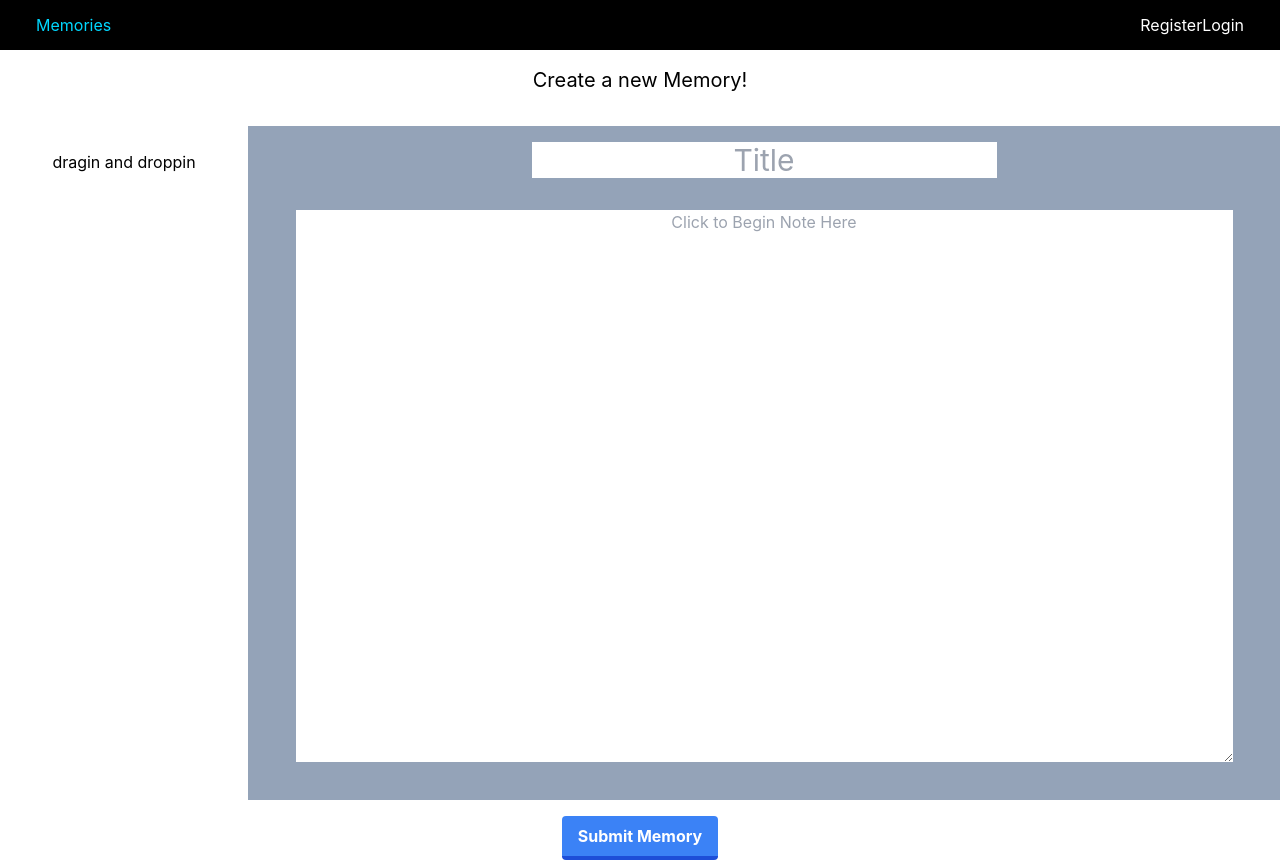
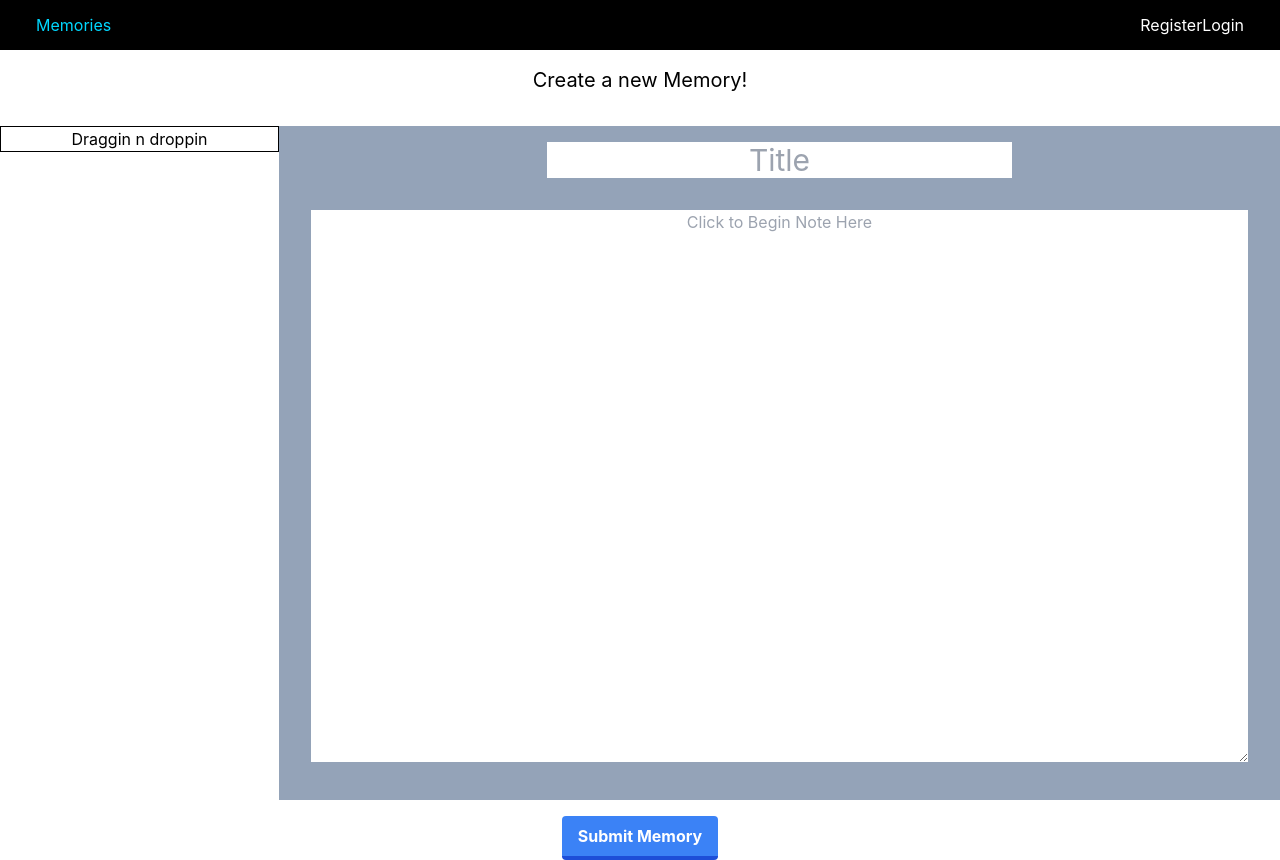
Before and after one commit to JamesOnwordi/memories_client, a React (Create React App) app: page /memories/new in a window 1280 px wide. Built offline with nearby package versions, Linux system fonts and the light colour scheme.

Commit message:
still testing

```diff
--- a/src/components/pages/NewMemories.jsx
+++ b/src/components/pages/NewMemories.jsx
@@ -12,7 +12,12 @@ export default function NewMemories() {
 
     const inputRef = useRef(null)
     const navigate = useNavigate()
-    const { acceptedFiles, getRootProps, getInputProps } = useDropzone()
+    const { acceptedFiles, getRootProps, getInputProps } = useDropzone({
+      accept: 'image/*',
+      maxFiles: 20,
+      noDragEventsBubbling: true,
+      onDrop: files => console.log(files)
+    })
 
     const handleSubmit = async e => {
       e.preventDefault()
@@ -57,12 +62,19 @@ export default function NewMemories() {
 
         >
           <div className='flex ...'>
-            <section>
-              <div {...getRootProps({className: 'dropzone'})}>
-                <input {...getRootProps()}
-                  id=''
+            <section className='container'>
+              <div {...getRootProps({
+                className: 'dropzone',
+                style: {
+                  border: '1px solid black'
+                }
+              })}>
+                <label htmlFor='image-upload' hidden>Upload photos</label>
+                <input {...getInputProps({
+                  id: 'image-upload'
+                })}
                 />
-                <p>dragin and droppin</p>
+                <p>Draggin n droppin</p>
               </div>
             </section>
 
```
